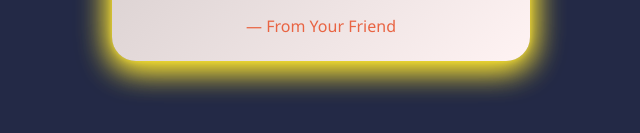
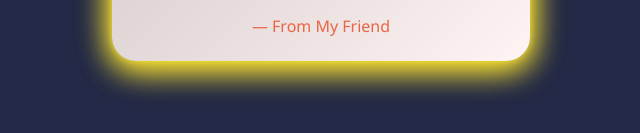
Before and after one commit to Sk-Kumar-behera/diwali-, a plain HTML site: page index.html in a window 1280 px wide. Shown: the part 551-684 px from the top of the page, 319-959 px from the left. Drawn offline with nearby package versions, Linux system fonts and the light colour scheme.

Commit message:
Update index.html

```diff
--- a/index.html
+++ b/index.html
@@ -78,7 +78,7 @@
      <span id="typed"></span>
     </div>
     <div class="card-footer">
-      — From Your Friend
+      — From My Friend
     </div>
 </div>
 <script src="https://cdn.jsdelivr.net/npm/typed.js@2.0.12"></script>
@@ -93,4 +93,5 @@
     });
   </script>
 </body>
+
 </html>
```
